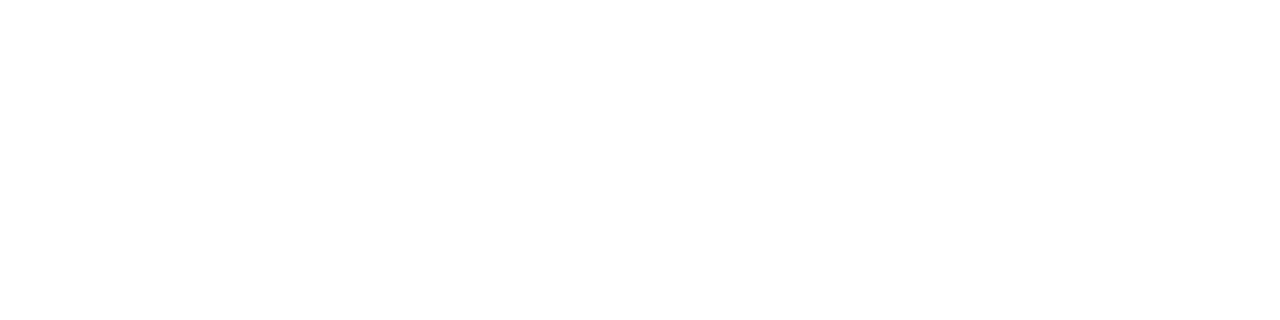
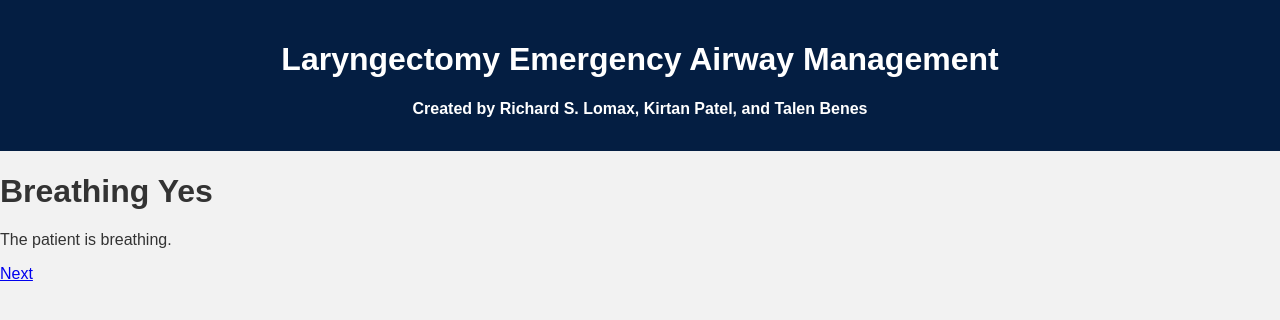
Before and after one commit to Yiu113/487-Group-6, a plain HTML site: page BreathingYes.html in a window 1280 px wide. Drawn offline with Linux system fonts and the light colour scheme.

Commit message:
Update BreathingYes.html

```diff
--- a/BreathingYes.html
+++ b/BreathingYes.html
@@ -1,11 +1,41 @@
 <!DOCTYPE html>
+<html lang="en">
+<head>
+    <style>
+        body {
+            font-family: Arial, sans-serif;
+            background-color: #f2f2f2;
+            margin: 0;
+            padding: 0;
+            color: #333;
+        }
 
-<html lang="en" xmlns="http://www.w3.org/1999/xhtml">
-<head>
-    <meta charset="utf-8" />
-    <title></title>
+        .title-bar {
+            background-color: #041E42;
+            color: white;
+            padding: 20px;
+            text-align: center;
+        }
+
+        .container {
+            max-width: 800px;
+            margin: 0 auto;
+            padding: 20px;
+            text-align: center;
+        }
+    </style>
+    <meta charset="UTF-8">
+    <meta name="viewport" content="width=device-width, initial-scale=1.0">
+    <title>Breathing Yes</title>
+    <link rel="stylesheet" href="styles.css">
 </head>
 <body>
-
+    <div class="title-bar">
+        <h1>Laryngectomy Emergency Airway Management</h1>
+        <h2 style="font-size: 16px;">Created by Richard S. Lomax, Kirtan Patel, and Talen Benes</h2>
+    </div>
+    <h1>Breathing Yes</h1>
+    <p>The patient is breathing.</p>
+    <a href="AssessLaryngectomyStomaPatency.html">Next</a>
 </body>
 </html>
```
